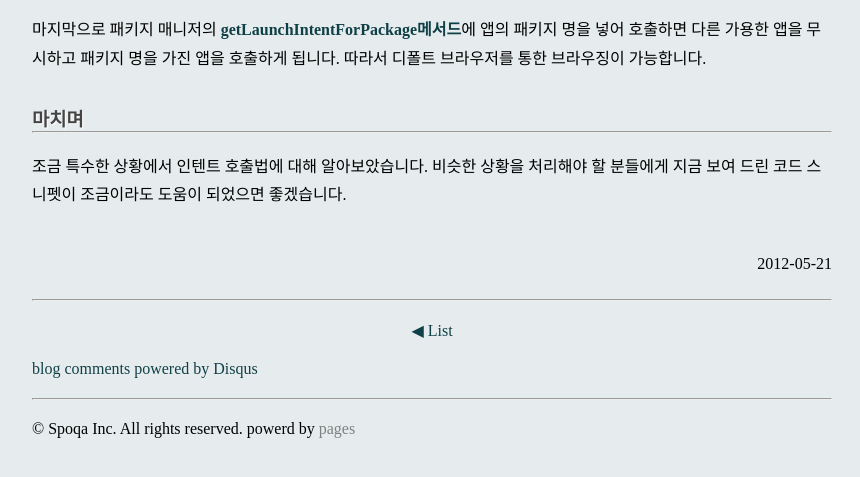
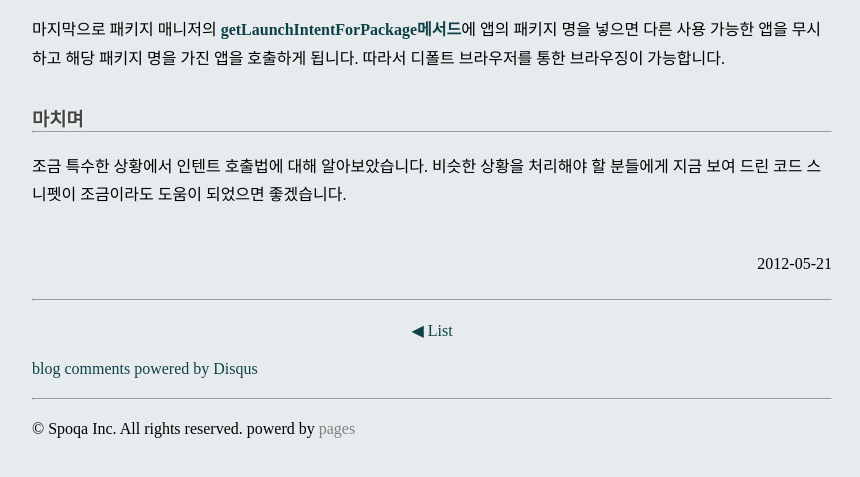
Before and after one commit to darjeeling/spoqa.github.com, a Jekyll site: the page built from _posts/2012-05-21-open-intent-by-package-name.md, in a window 1280 px wide and 900 px high, scrolled down 1781 px, cut to the strip 386-863 px from the top of the window. Shown: the whole strip, without its empty margins (208-1068 px from the left). Built offline with Jekyll 4.4.1, drawn with Linux system fonts in a browser that asks for light colours; nearby versions of some CDN libraries; comment, search, counter and statistics services are not loaded.

Commit message:
스웬의 의견따라 내용 순화

```diff
--- a/_posts/2012-05-21-open-intent-by-package-name.md
+++ b/_posts/2012-05-21-open-intent-by-package-name.md
@@ -33,7 +33,7 @@ description: 최근 앱 개발중 있었던 문제를 살펴보면서 패키지
 
 <script src="https://gist.github.com/2724011.js?file=3.java"></script>
 
-마지막으로 패키지 매니저의 [getLaunchIntentForPackage메서드](http://developer.android.com/reference/android/content/pm/PackageManager.html#getLaunchIntentForPackage\(java.lang.String\))에 앱의 패키지 명을 넣어 호출하면 다른 가용한 앱을 무시하고 패키지 명을 가진 앱을 호출하게 됩니다. 따라서 디폴트 브라우저를 통한 브라우징이 가능합니다.
+마지막으로 패키지 매니저의 [getLaunchIntentForPackage메서드](http://developer.android.com/reference/android/content/pm/PackageManager.html#getLaunchIntentForPackage\(java.lang.String\))에 앱의 패키지 명을 넣으면 다른 사용 가능한 앱을 무시하고 해당 패키지 명을 가진 앱을 호출하게 됩니다. 따라서 디폴트 브라우저를 통한 브라우징이 가능합니다.
 
 ### 마치며
 ---
```
